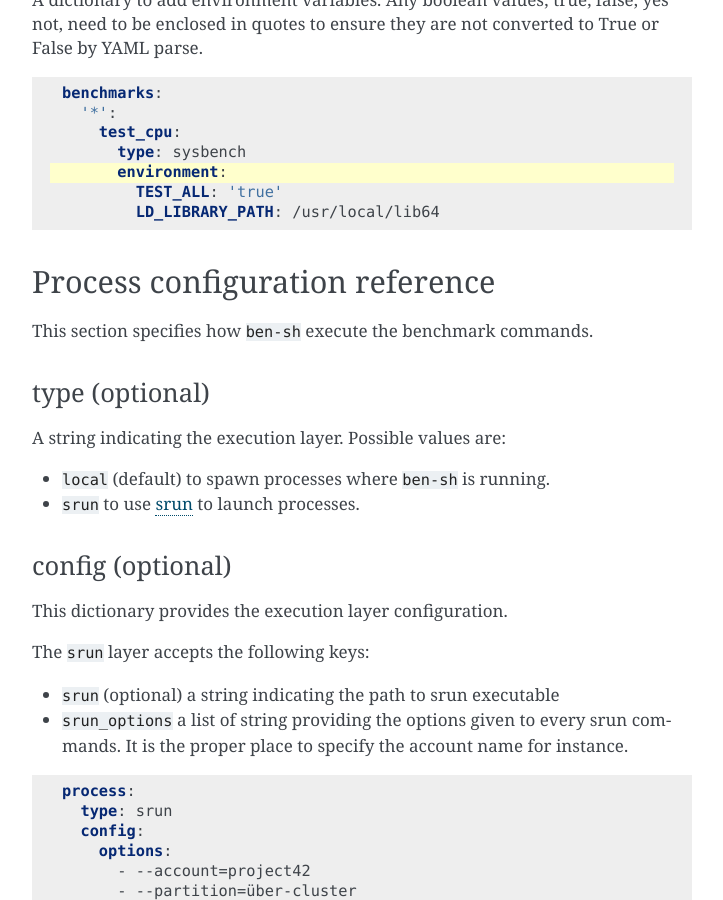
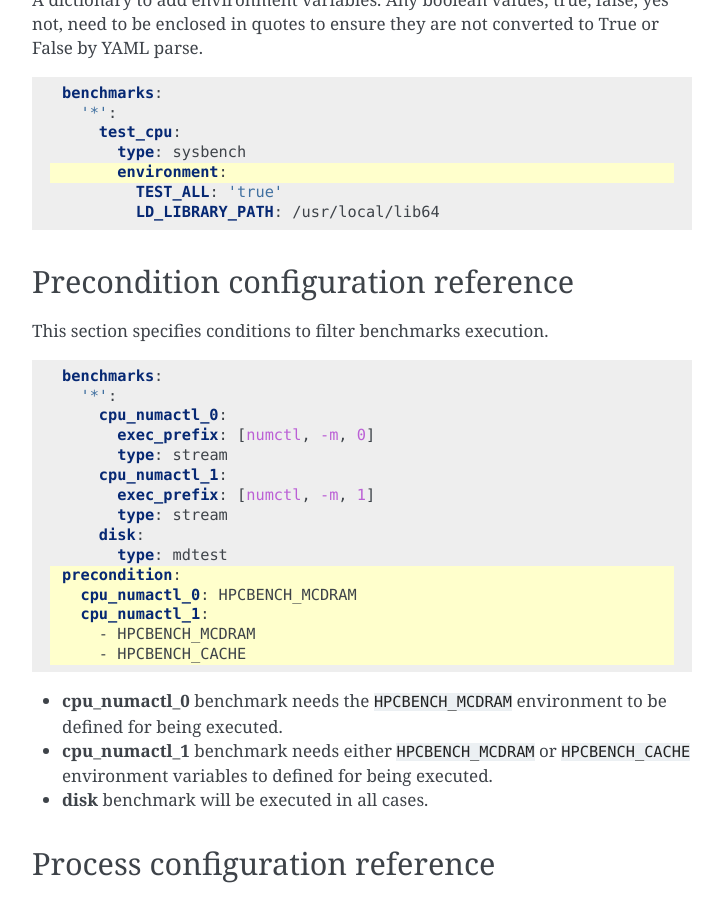
Before and after one commit to BlueBrain/hpcbench, a Sphinx documentation site: the page built from docs/campaign.rst, in a window 1280 px wide and 900 px high, scrolled down 3540 px. Shown: the whole window, without its empty margins (388-1111 px from the left). Built offline with Sphinx 7.4.7, drawn with Linux system fonts in a browser that asks for light colours; some of the changed text lies outside the part shown.

Commit message:
New `precondition` mechanism to prevent some benchmarks to be executed

```diff
--- a/docs/campaign.rst
+++ b/docs/campaign.rst
@@ -182,6 +182,35 @@ they are not converted to True or False by YAML parse.
           TEST_ALL: 'true'
           LD_LIBRARY_PATH: /usr/local/lib64
 
+Precondition configuration reference
+------------------------------------
+This section specifies conditions to filter benchmarks execution.
+
+.. code-block:: yaml
+  :emphasize-lines: 11-15
+
+  benchmarks:
+    '*':
+      cpu_numactl_0:
+        exec_prefix: [numctl, -m, 0]
+        type: stream
+      cpu_numactl_1:
+        exec_prefix: [numctl, -m, 1]
+        type: stream
+      disk:
+        type: mdtest
+  precondition:
+    cpu_numactl_0: HPCBENCH_MCDRAM
+    cpu_numactl_1:
+      - HPCBENCH_MCDRAM
+      - HPCBENCH_CACHE
+
+* **cpu_numactl_0** benchmark needs the ``HPCBENCH_MCDRAM`` environment
+  to be defined for being executed.
+* **cpu_numactl_1** benchmark needs either ``HPCBENCH_MCDRAM`` or
+  ``HPCBENCH_CACHE`` environment variables to defined for being executed.
+*  **disk** benchmark will be executed in all cases.
+
 Process configuration reference
 -------------------------------
 This section specifies how ``ben-sh`` execute the benchmark commands.
--- a/docs/index.rst
+++ b/docs/index.rst
@@ -254,7 +254,7 @@ How to integrate a new benchmark utility?
 9. Submit a `pull-request <https://github.com/tristan0x/hpcbench>`_
 
 How to add a new plots to an existing benchmark?
-~~~~~~~~~~~~~~~~~~~~~~~~~~~~~~~~~~~~~~~~~~~~~~~
+~~~~~~~~~~~~~~~~~~~~~~~~~~~~~~~~~~~~~~~~~~~~~~~~
 
 1. Install `hpcbench` on a server where the benchmark utility is installed.
 2. Execute a campaign on this server with ``ben-sh``.
```
Also changed, not shown: 4 other files.
